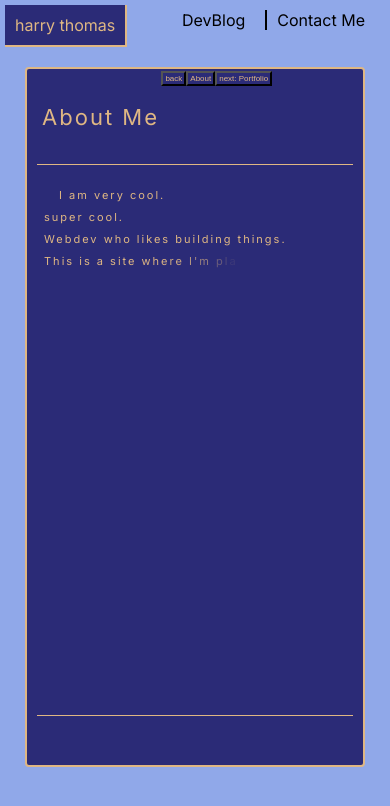
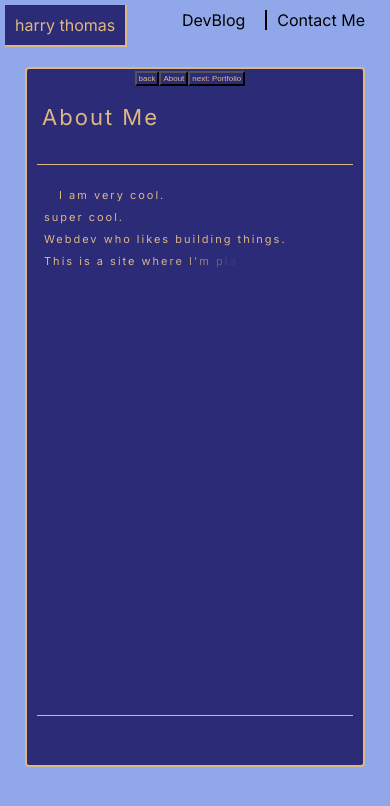
Before and after one commit to harry-th/portfolio, a Next.js app: page / in a window 390 px wide. Shown: the top 806 px of the page. Built offline with nearby package versions, Linux system fonts and the light colour scheme.

Commit message:
moved navigation slightly right on narrow screens

```diff
--- a/src/styles/home.module.css
+++ b/src/styles/home.module.css
@@ -118,7 +118,7 @@
 }
 @media only screen and (max-width: 550px) {
   .homeNavigation {
-    left: 40%;
+    left: 32%;
   }
   .homeNavigation button {
     font-size: 8px;
--- a/src/styles/home.module.scss
+++ b/src/styles/home.module.scss
@@ -124,6 +124,6 @@
       padding-left: 2px;
       padding-right: 2px;
     }
-    left: 40%;
+    left: 32%;
   }
 }
```
